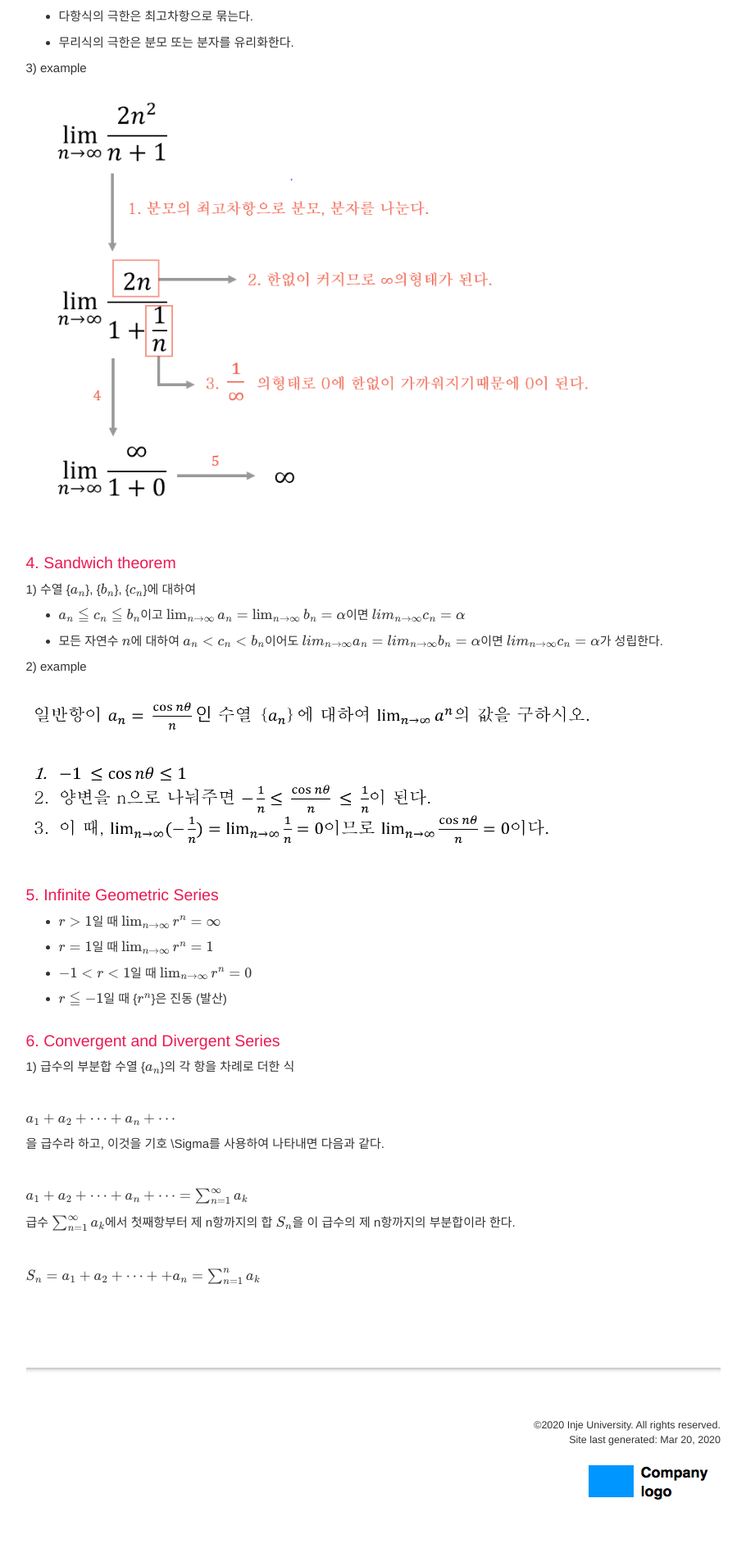
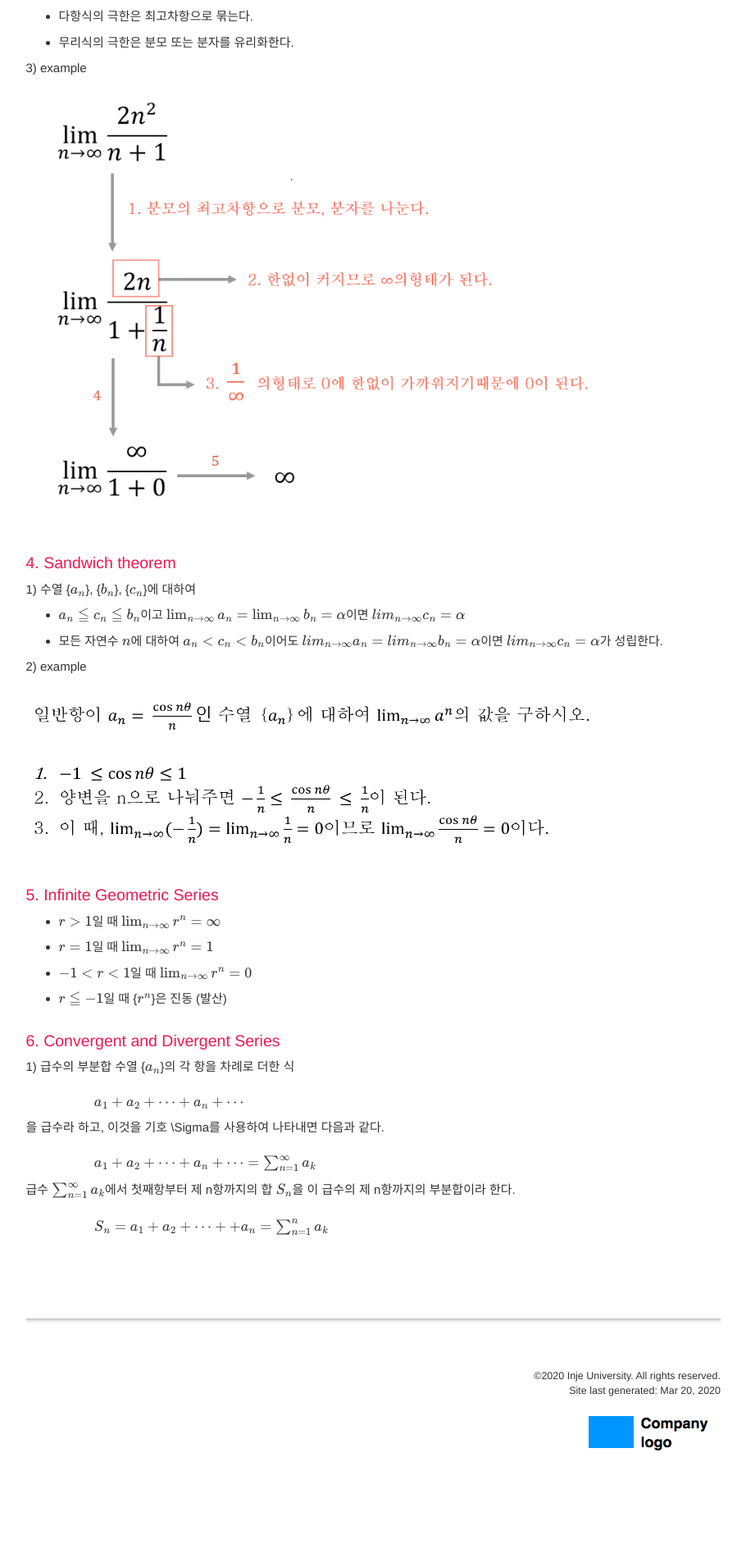
Before and after one commit to jongeunShin95/mathematics-study, a Jekyll site: the page built from pages/mydoc/mydoc_calculus.md, in a window 1280 px wide. Shown: the part 1443-3348 px from the top of the page at 82% size, without its empty margins (331-1241 px from the left). Built offline with Jekyll 4.4.1, drawn with Linux system fonts in a browser that asks for light colours; formulas are drawn with MathJax 3; comment, search, counter and statistics services are not loaded; after the commit the page ends 3288 px from its top, so only the background shows below that.

```diff
--- a/pages/mydoc/mydoc_calculus.md
+++ b/pages/mydoc/mydoc_calculus.md
@@ -77,19 +77,12 @@ use_math: true
 
 1) 급수의 부분합
 수열 {$a_n$}의 각 항을 차례로 더한 식
-
-&nbsp;&nbsp;&nbsp;&nbsp;&nbsp;&nbsp;&nbsp;&nbsp;&nbsp;&nbsp;&nbsp;&nbsp;&nbsp;&nbsp;&nbsp;&nbsp;&nbsp;&nbsp;&nbsp;&nbsp;
-
-$a_1 + a_2 + \cdots + a_n + \cdots$
+<br><br>
+&nbsp;&nbsp;&nbsp;&nbsp;&nbsp;&nbsp;&nbsp;&nbsp;&nbsp;&nbsp;&nbsp;&nbsp;&nbsp;&nbsp;&nbsp;&nbsp;&nbsp;&nbsp;&nbsp;&nbsp;$a_1 + a_2 + \cdots + a_n + \cdots$
 
 을 급수라 하고, 이것을 기호 \Sigma를 사용하여 나타내면 다음과 같다.
+<br><br>
+&nbsp;&nbsp;&nbsp;&nbsp;&nbsp;&nbsp;&nbsp;&nbsp;&nbsp;&nbsp;&nbsp;&nbsp;&nbsp;&nbsp;&nbsp;&nbsp;&nbsp;&nbsp;&nbsp;&nbsp;$a_1 + a_2 + \cdots + a_n + \cdots = \sum_{n=1}^\infty a_k$
 
-&nbsp;&nbsp;&nbsp;&nbsp;&nbsp;&nbsp;&nbsp;&nbsp;&nbsp;&nbsp;&nbsp;&nbsp;&nbsp;&nbsp;&nbsp;&nbsp;&nbsp;&nbsp;&nbsp;&nbsp;
-
-$a_1 + a_2 + \cdots + a_n + \cdots = \sum_{n=1}^\infty a_k$
-
-급수 $\sum_{n=1}^\infty a_k$에서 첫째항부터 제 n항까지의 합 $S_n$을 이 급수의 제 n항까지의 부분합이라 한다.
-
-&nbsp;&nbsp;&nbsp;&nbsp;&nbsp;&nbsp;&nbsp;&nbsp;&nbsp;&nbsp;&nbsp;&nbsp;&nbsp;&nbsp;&nbsp;&nbsp;&nbsp;&nbsp;&nbsp;&nbsp;
-
-$S_n = a_1 + a_2 + \cdots + + a_n = \sum_{n=1}^n a_k$
+급수 $\sum_{n=1}^\infty a_k$에서 첫째항부터 제 n항까지의 합 $S_n$을 이 급수의 제 n항까지의 부분합이라 한다.<br><br>
+&nbsp;&nbsp;&nbsp;&nbsp;&nbsp;&nbsp;&nbsp;&nbsp;&nbsp;&nbsp;&nbsp;&nbsp;&nbsp;&nbsp;&nbsp;&nbsp;&nbsp;&nbsp;&nbsp;&nbsp;$S_n = a_1 + a_2 + \cdots + + a_n = \sum_{n=1}^n a_k$
```
